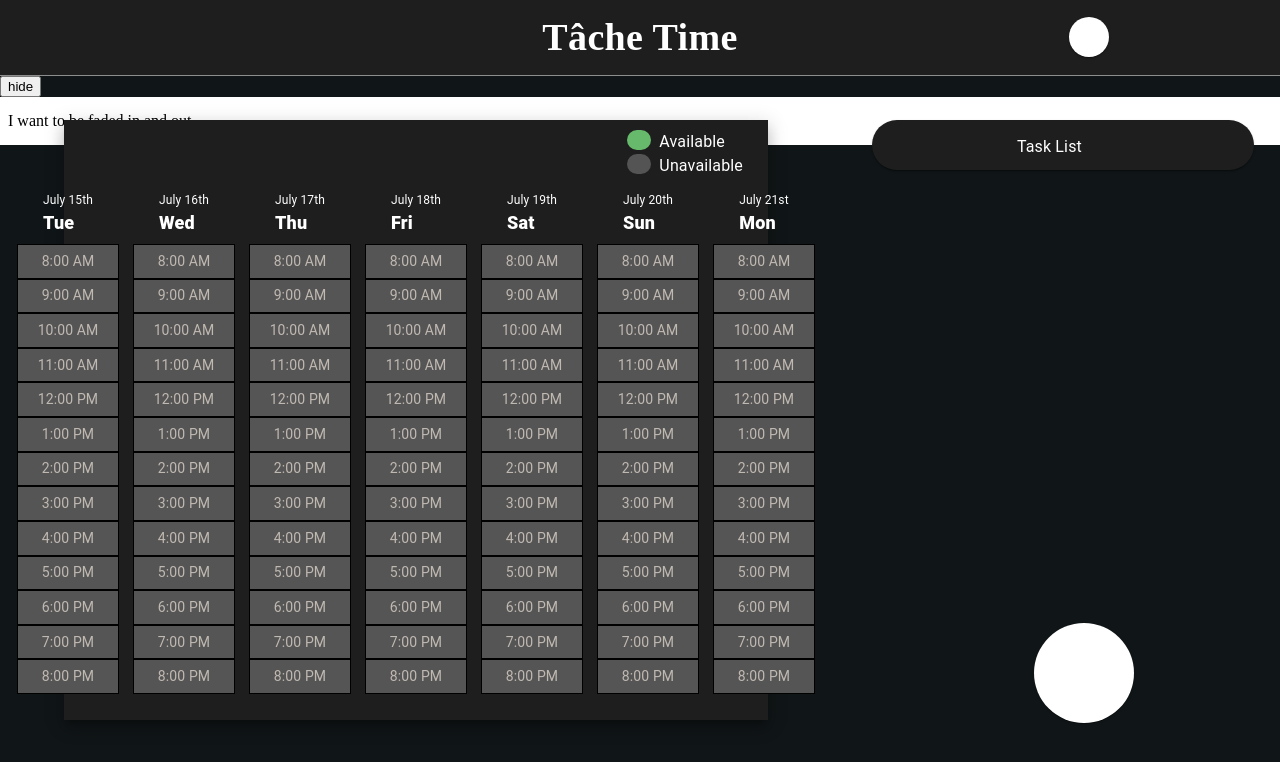
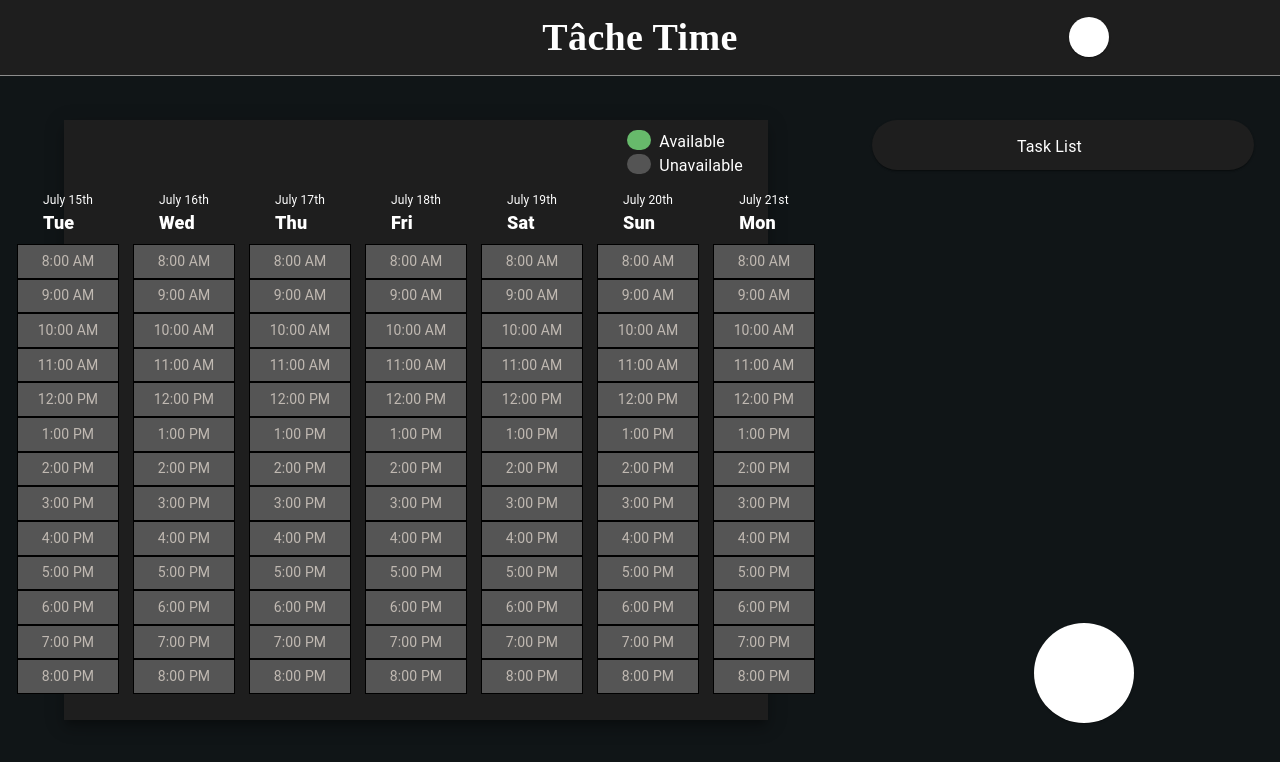
Before and after one commit to dev-pigeon/tache-time, a React (Vite) app in the folder client/: page / in a window 1280 px wide. Shown: the top 762 px of the page. Built offline with nearby package versions, Linux system fonts and the light colour scheme; some icons are missing.

Commit message:
done messing with this

```diff
--- a/client/src/components/TaskOptions/TaskWidgetContainer.tsx
+++ b/client/src/components/TaskOptions/TaskWidgetContainer.tsx
@@ -5,8 +5,6 @@ import TaskContainerViewController from "../../misc/TaskContainerViewController"
 import AddTask from "./AddTask";
 import { useTaskListReturn } from "../../hooks/useTaskList";
 import { useScheduleTasksReturn } from "../../hooks/useScheduleTasks";
-import { useState, useRef } from "react";
-import { CSSTransition } from "react-transition-group";
 import "../../styles/TransitionContainer.css";
 
 interface TaskWidgetContainer {
@@ -19,32 +17,8 @@ const TaskWidgetContainer = ({
   scheduleTasksHook,
 }: TaskWidgetContainer) => {
   const TaskViewController = TaskContainerViewController();
-  const [show, setShow] = useState(true);
-  const ref = useRef(null);
 
   return (
-    <div>
-      <>
-        <button
-          type="button"
-          onClick={() => {
-            setShow(!show);
-          }}
-        >
-          {show ? "hide" : "show"}
-        </button>
-        <CSSTransition
-          in={show}
-          classNames="fade-out"
-          nodeRef={ref}
-          timeout={800}
-          unmountOnExit
-        >
-          <div style={{ backgroundColor: "white" }} ref={ref} className="box">
-            I want to be faded in and out
-          </div>
-        </CSSTransition>
-      </>
     <Box sx={{ position: "fixed", bottom: "9%", right: "11%" }}>
       {TaskViewController.renderedComponent.widget == true && (
         <TaskWidget
@@ -60,7 +34,6 @@ const TaskWidgetContainer = ({
         />
       )}
     </Box>
-    </div>
   );
 };
 
--- a/client/src/styles/TransitionContainer.css
+++ b/client/src/styles/TransitionContainer.css
@@ -1,16 +1,4 @@
-h1,
-p {
-  font-family: -apple-system, BlinkMacSystemFont, 'Segoe UI', Roboto, Oxygen,
-    Ubuntu, Cantarell, 'Open Sans', 'Helvetica Neue', sans-serif;
-}
 
-.box {
-  height: 32px;
-  padding: 8px;
-  display: flex;
-  align-items: center;
-  background-color: rgba(255, 0, 0, 0.2);
-}
 
 .fade-out-enter {
   opacity: 0%;
```
Lines whose indentation alone changed are shown as unchanged.
